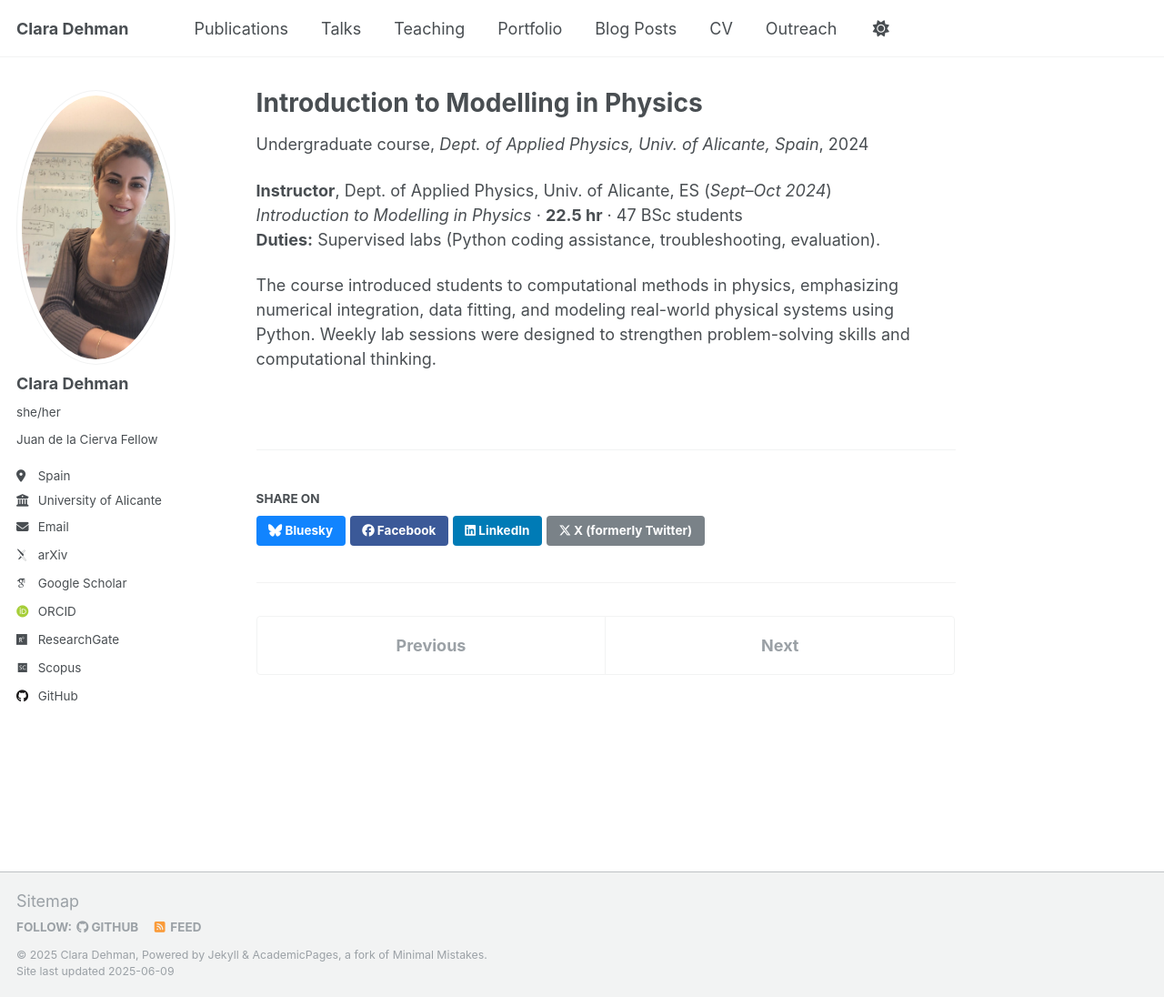
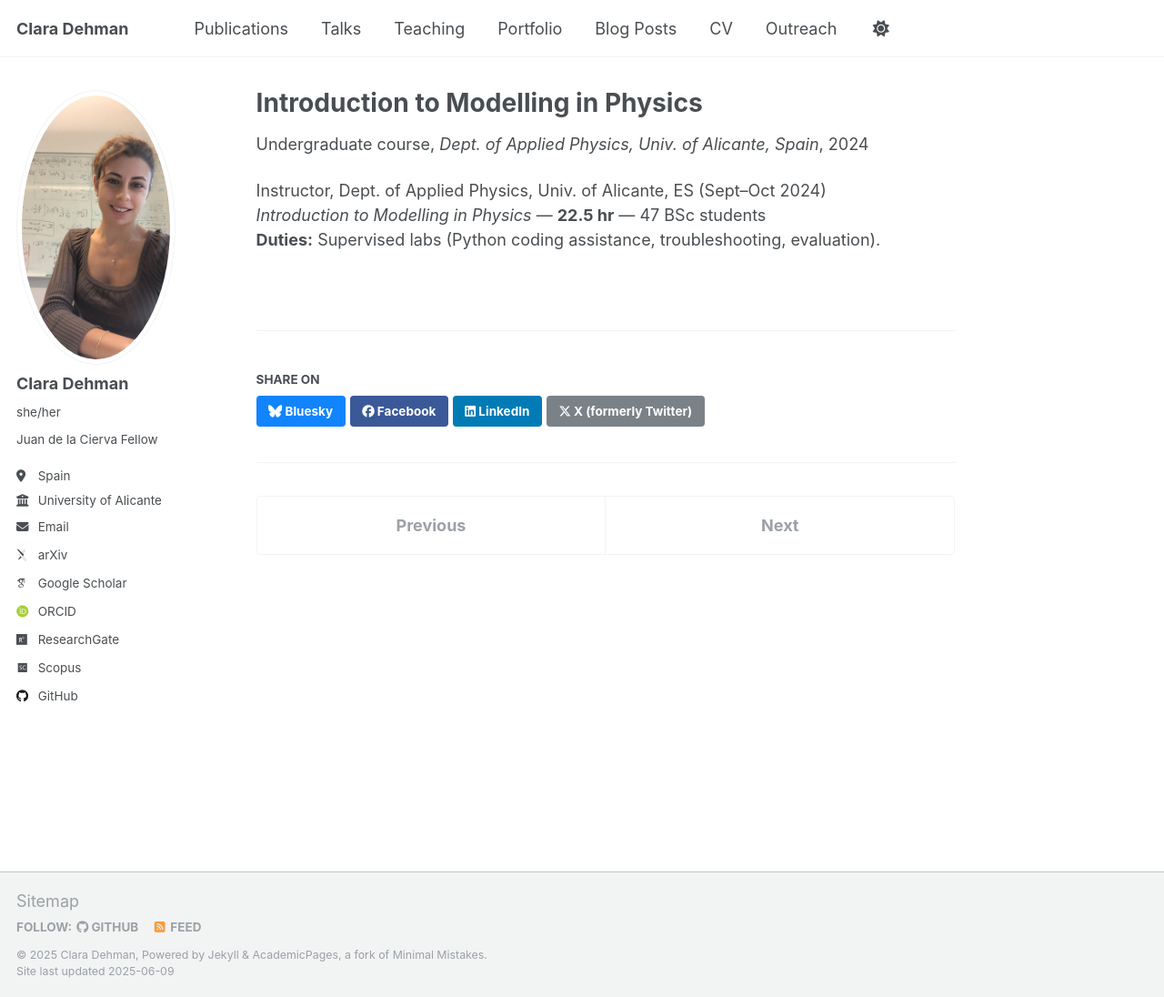
Before and after one commit to ClaraDehman/ClaraDehman.github.io, a Jekyll site: the page built from _teaching/2024-09-01-modeling-physics.md, in a window 1280 px wide and 1096 px high. Shown: the whole window at 91% size. Built offline with Jekyll 4.4.1, drawn with Linux system fonts in a browser that asks for light colours; some web fonts are replaced.

Commit message:
Update 2024-09-01-modeling-physics.md

```diff
--- a/_teaching/2024-09-01-modeling-physics.md
+++ b/_teaching/2024-09-01-modeling-physics.md
@@ -8,8 +8,6 @@ date: 2024-09-01
 location: "Alicante, Spain"
 ---
 
-**Instructor**, Dept. of Applied Physics, Univ. of Alicante, ES (_Sept–Oct 2024_)
-*Introduction to Modelling in Physics* · **22.5 hr** · 47 BSc students
+Instructor, Dept. of Applied Physics, Univ. of Alicante, ES (Sept–Oct 2024)
+*Introduction to Modelling in Physics* — **22.5 hr** — 47 BSc students
 **Duties:** Supervised labs (Python coding assistance, troubleshooting, evaluation).
-
-The course introduced students to computational methods in physics, emphasizing numerical integration, data fitting, and modeling real-world physical systems using Python. Weekly lab sessions were designed to strengthen problem-solving skills and computational thinking.
```
